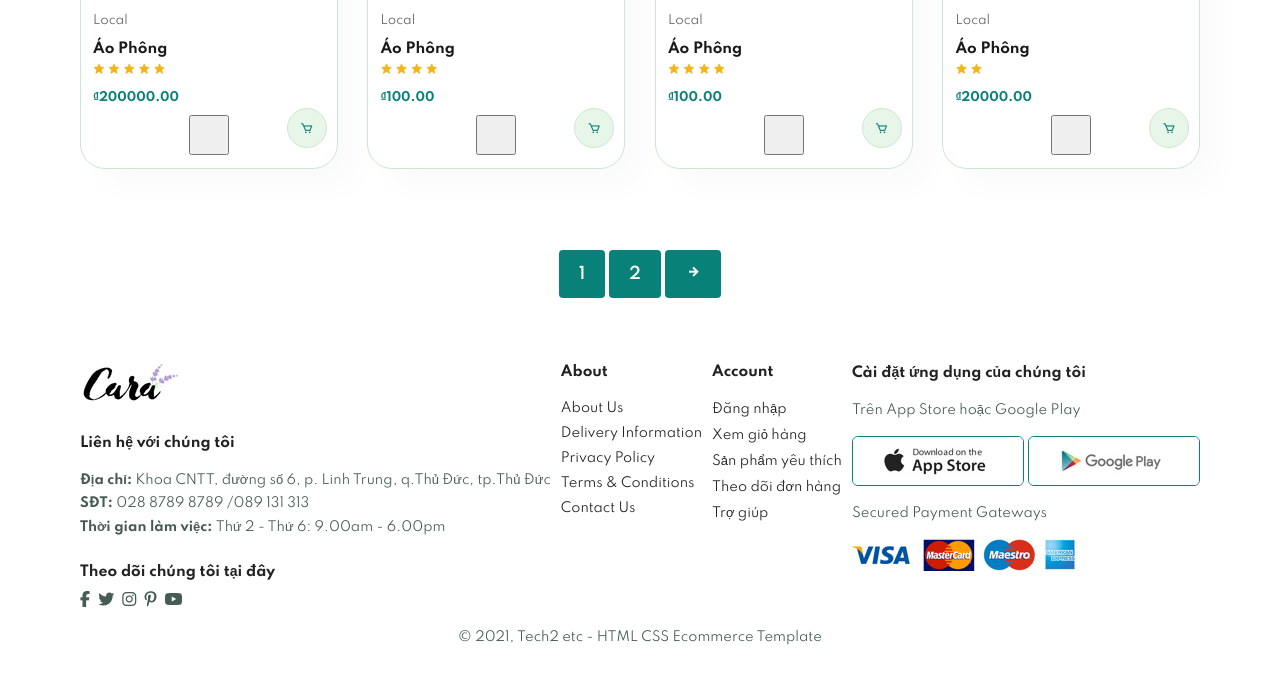
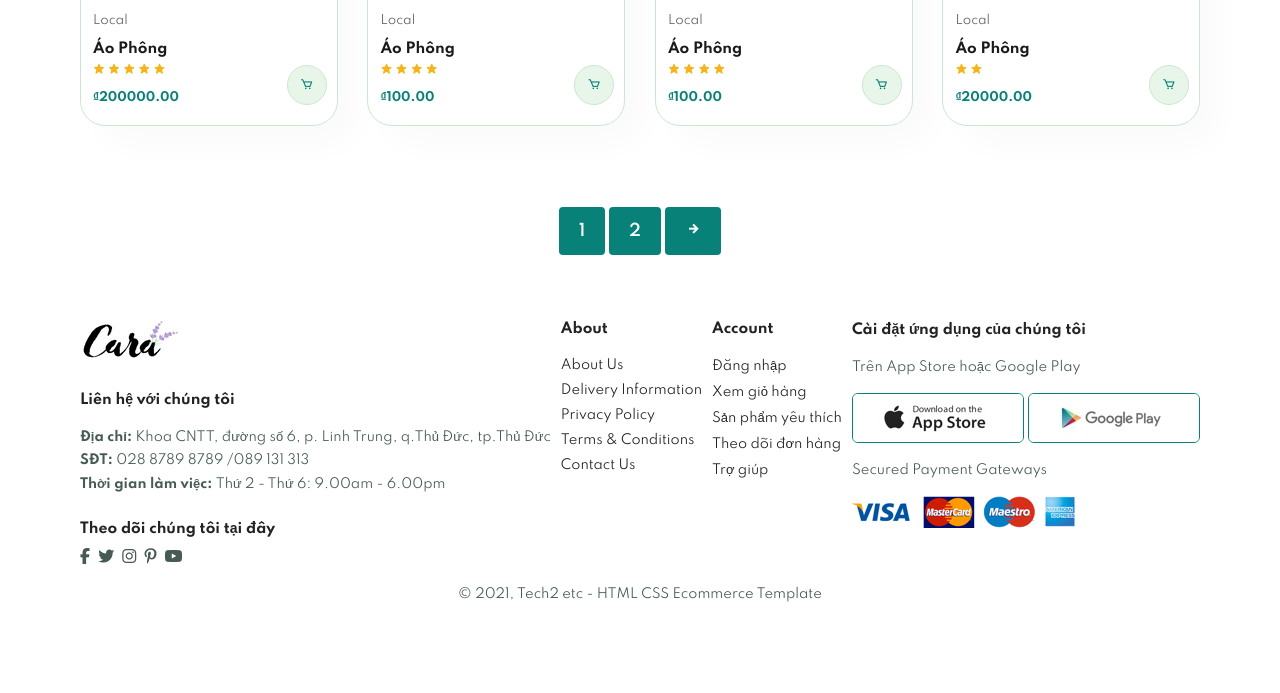
Before and after one commit to DaoCongVinh/Python_Web, a Django app: page /product_list/ in a window 1280 px wide. Shown: the part 791-1484 px from the top of the page. After the commit the page ends 1393 px from the top, so only its background shows below. Run offline with Django 5.2, Linux system fonts and the light colour scheme; data comes from the database, SQL or seed files in the repository; both versions use the stored data as it was after the commit.

Commit message:
Style lại nút thêm giỏ hàng

```diff
--- a/shop/static/css/product.css
+++ b/shop/static/css/product.css
@@ -59,7 +59,7 @@
     color: #088178;
 }
 
-#product1 .pro .cart {
+#product1 .pro button {
     width: 40px;
     height: 40px;
     line-height: 40px;
@@ -72,9 +72,10 @@
     right: 10px;
 }
 
-#product1 .pro > button {
-    width: 40px;
-    height: 40px;
+#product1 .pro button:hover {
+    cursor: pointer;
+    background-color: #065a54;
+    color: #fff;
 }
 
 /* Single Product */
@@ -180,20 +181,6 @@
     margin-top: 5px;
 }
 
-.pro .cart {
-    width: 40px;
-    height: 40px;
-    line-height: 40px;
-    border-radius: 50px;
-    background-color: #e8f6ea;
-    font-weight: 500;
-    color: #088178;
-    position: absolute;
-    bottom: 20px;
-    right: 10px;
-    text-align: center;
-}
-
 /* Responsive Design */
 @media (max-width: 799px) {
     .pro-container {
--- a/shop/static/css/style.css
+++ b/shop/static/css/style.css
@@ -287,20 +287,6 @@
   font-size: 12px;
   font-weight: 700;
   color: #088178;
-}
-
-#product1 .pro .cart {
-  width: 40px;
-  height: 40px;
-  line-height: 40px;
-  border-radius: 50px;
-  background-color: #e8f6ea;
-  font-weight: 500;
-  color: #088178;
-  border: 1px solid #cce7d0;
-  position: absolute;
-  bottom: 20px;
-  right: 10px;
 }
 
 #banner {
```
Also changed, not shown: db.sqlite3.
